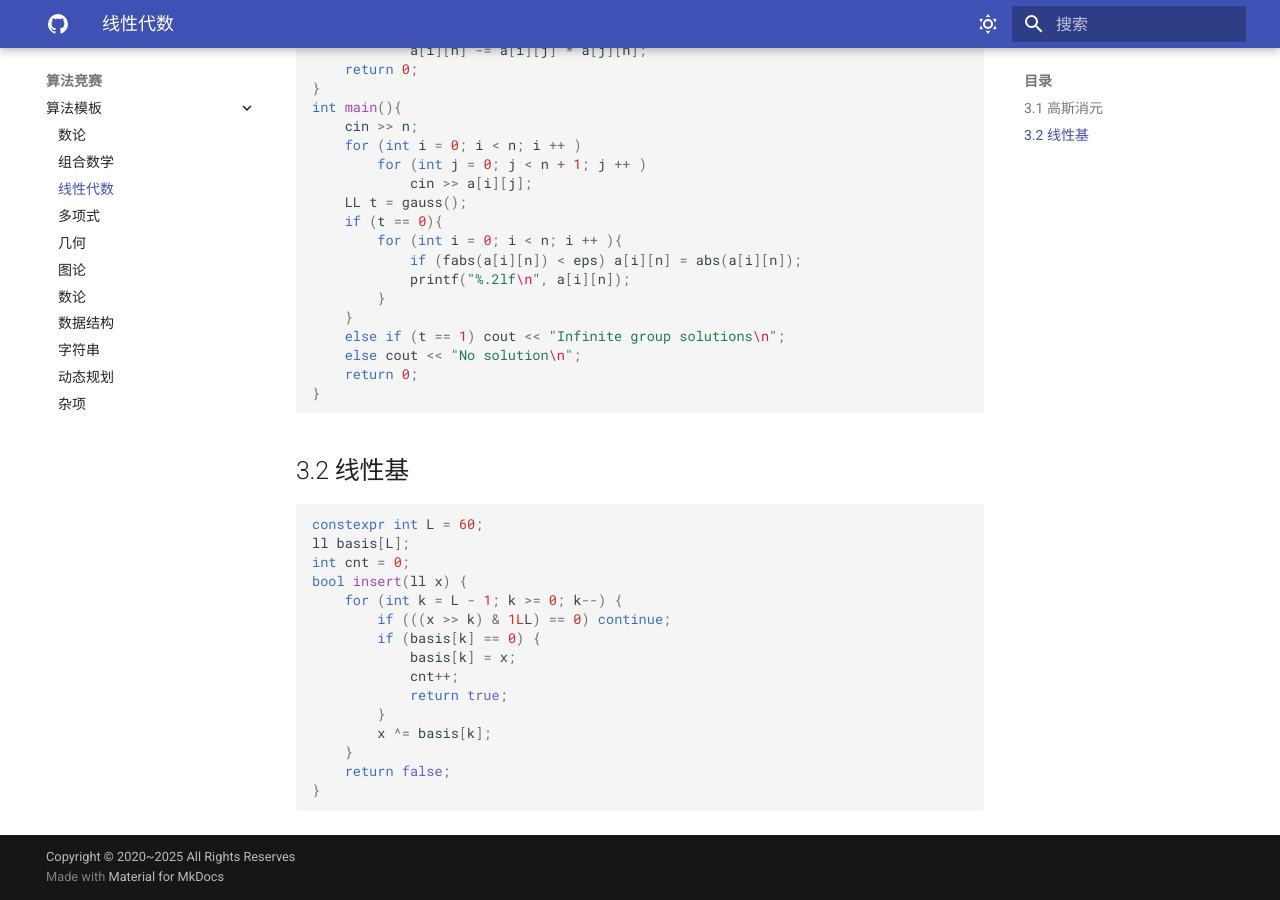
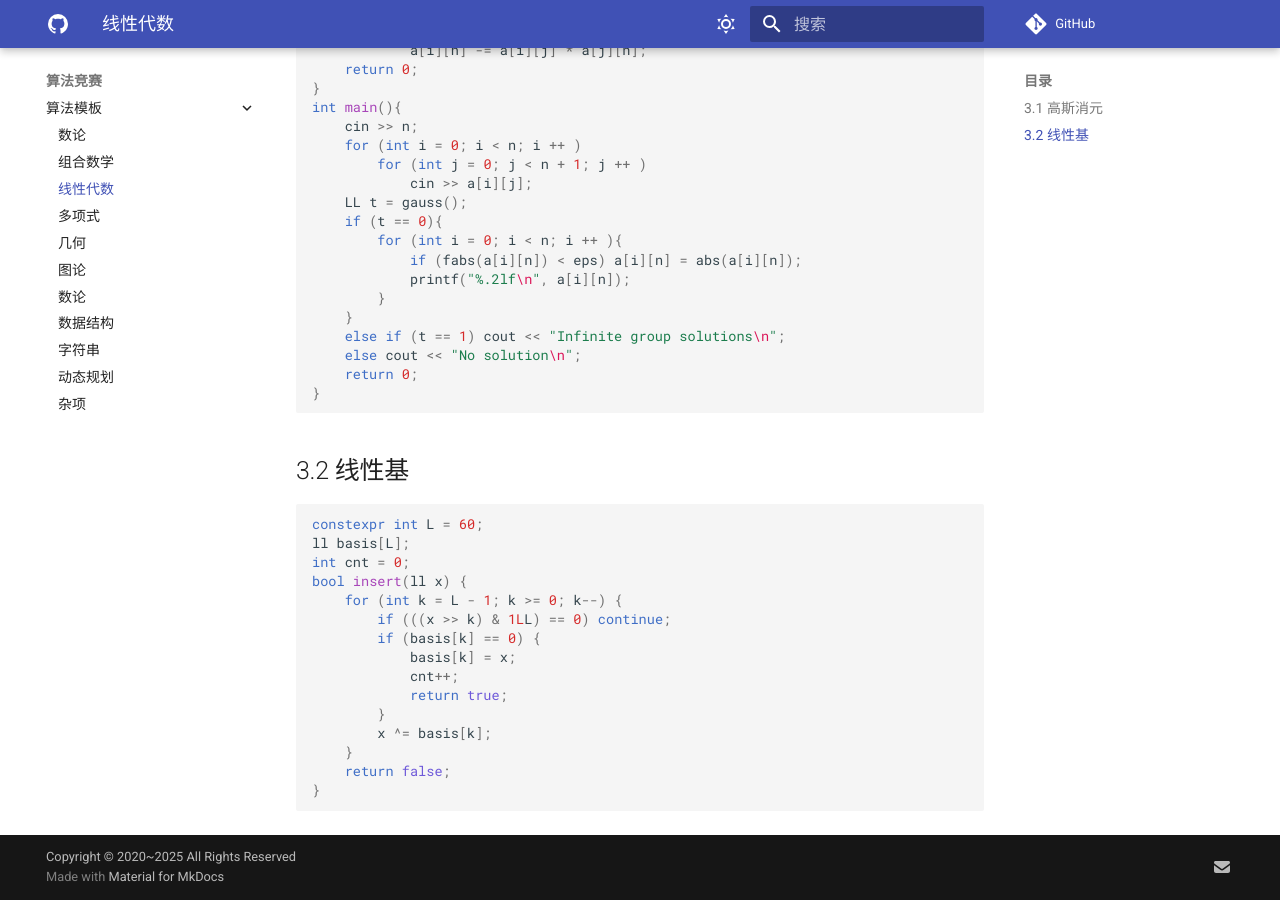
Before and after one commit to wu-uk/wuuuk, an MkDocs documentation site: the page built from docs/CP/templates/线性代数.md, in a window 1280 px wide and 900 px high, scrolled down 848 px. Built offline with MkDocs 1.6.1 and Material for MkDocs 9.7.7, drawn with Linux system fonts in a browser that asks for light colours; comment, search, counter and statistics services are not loaded; some of the changed lines change nothing that is shown.

Commit message:
Add email

```diff
--- a/mkdocs.yml
+++ b/mkdocs.yml
@@ -1,4 +1,8 @@
 site_name: Wuuuk's Blog
+
+site_url: https://wu-uk.github.io/wuuuk
+
+repo_url: https://github.com/wu-uk/wuuuk
 
 nav:
   - 首页: 'index.md'
@@ -18,6 +22,7 @@ nav:
       - 杂项: CP/templates/杂项.md
   - 课程:
     - 数据结构:
+      - index: course/DataStructure/index.md
       - 第一章作业: course/DataStructure/数据结构第一章作业.md
       - 第二章作业: course/DataStructure/数据结构第二章作业.md
       - 第二章实验: course/DataStructure/数据结构第二章实验.md
@@ -79,4 +84,9 @@ theme:
     - serach.hightlight
     - content.tabs.link
 
-copyright: Copyright © 2020~2025 All Rights Reserves
+copyright: Copyright © 2020~2025 All Rights Reserved
+
+extra:
+  social:
+    - icon: fontawesome/solid/envelope  # 使用 FontAwesome 的信封图标
+      link: "mailto:wuyukai@bupt.edu.cn" # 你的邮箱地址
```
